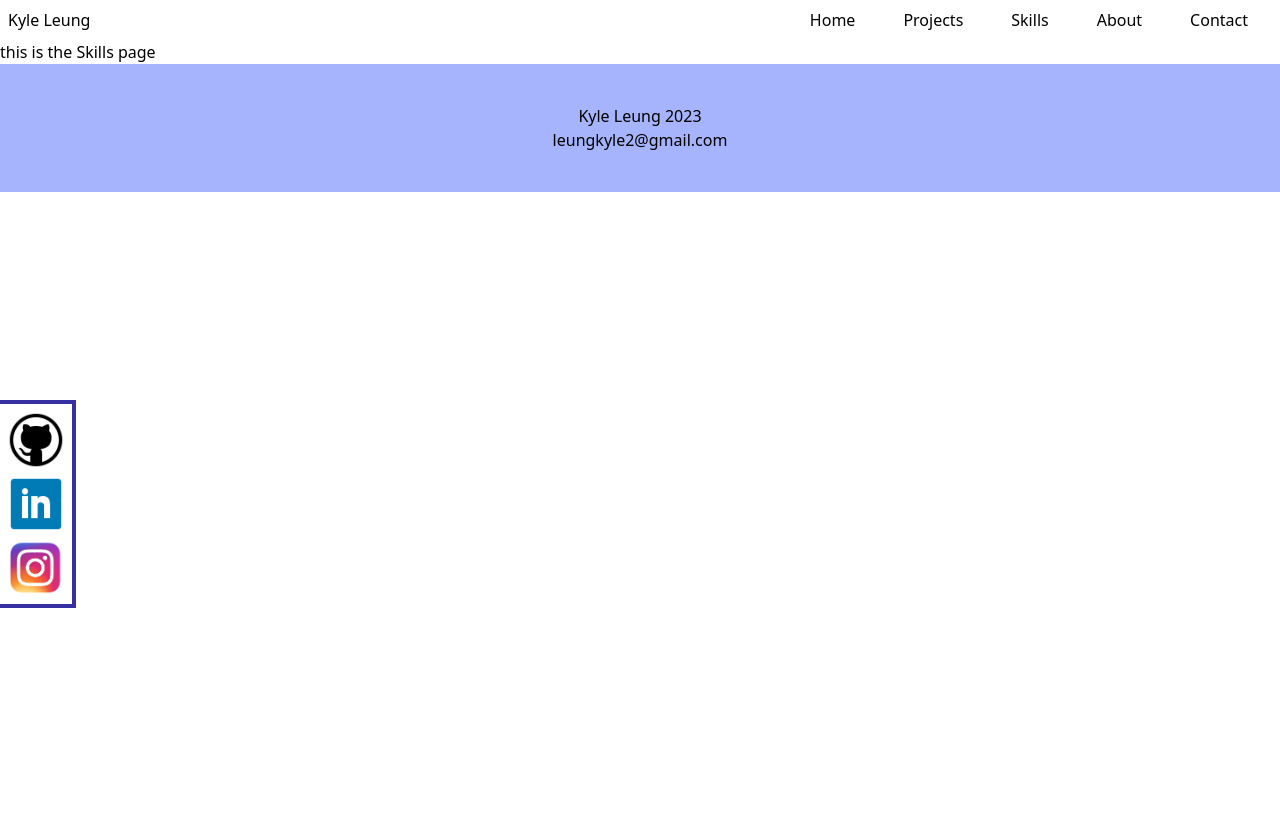
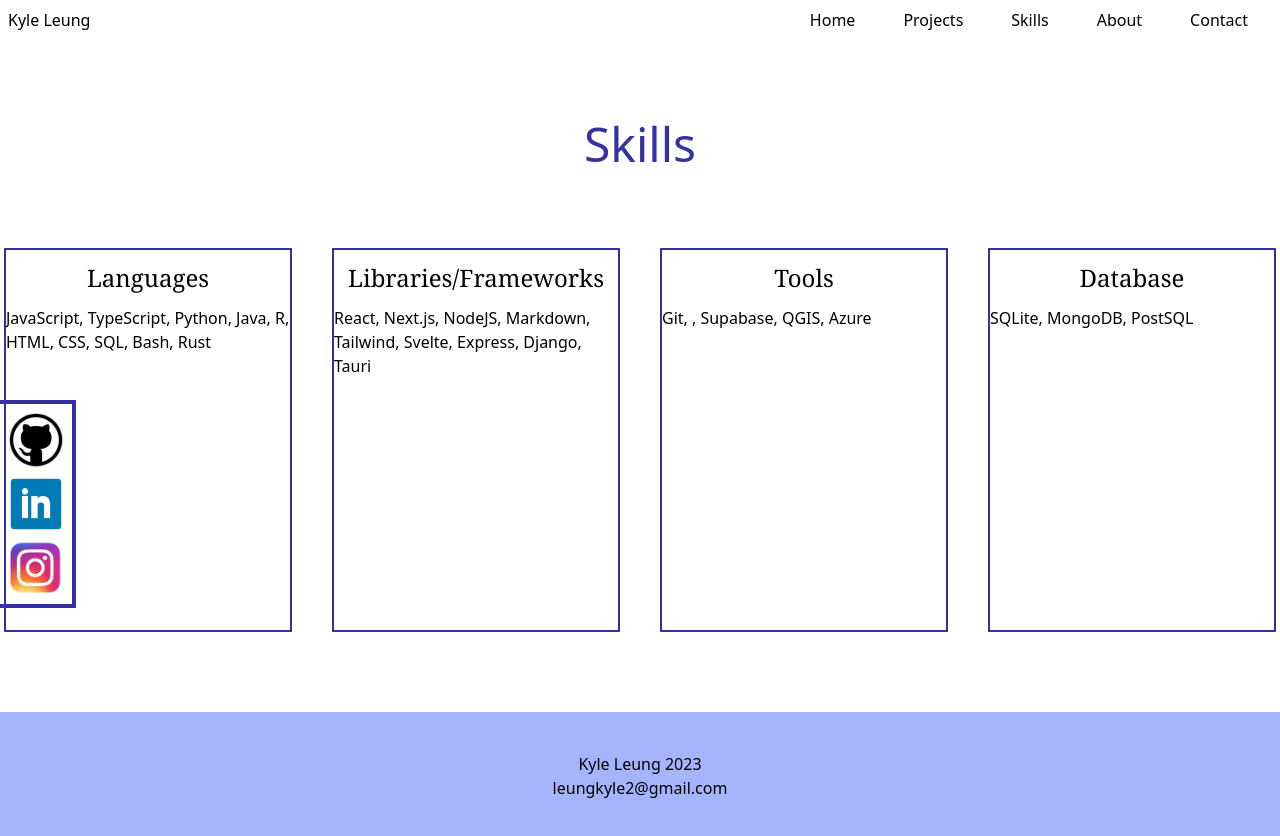
Before and after one commit to kyleung1/Portfolio-v1.5, a Next.js app: page /Skills in a window 1280 px wide. Shown: the top 836 px of the page. Before the commit the page ends 800 px from the top, so only its background shows below. Built offline with nearby package versions, Linux system fonts and the light colour scheme.

Commit message:
started skills

```diff
--- a/app/Landing.tsx
+++ b/app/Landing.tsx
@@ -3,7 +3,7 @@ export default function landing() {
     <>
       <div className="flex justify-around items-center mt-44">
         <div className="">
-          <h1 className="text-9xl text-indigo-800">Kyle Leung</h1>
+          <h1 className="text-9xl text-indigo-800 font-sans">Kyle Leung</h1>
           <h2 className="text-3xl mt-10"><span className="text-xl ml-3">based in</span> Seattle, Washington</h2>
         </div>
         <div className="w-1/4"><img src="/Kyle.PNG"/></div>
--- a/app/Nav.tsx
+++ b/app/Nav.tsx
@@ -7,7 +7,7 @@ export default function Nav() {
         <div className="float-right">
           <Link href='/' className="mx-6 hover:underline">Home</Link>
           <Link href='/Projects' className="mx-6 hover:underline">Projects</Link>
-          <Link href='/ComingSoon' className="mx-6 hover:underline">Skills</Link>
+          <Link href='/Skills' className="mx-6 hover:underline">Skills</Link>
           <Link href='/ComingSoon' className="mx-6 hover:underline">About</Link>
           <Link href='/ComingSoon' className="mx-6 hover:underline">Contact</Link>
         </div>
--- a/app/Project_Preview.tsx
+++ b/app/Project_Preview.tsx
@@ -18,27 +18,27 @@ export default function Project_Preview() {
         <div className="flex justify-center">
           <div className='flex flex-wrap gap-10 justify-center my-20 w-3/4'>
             <div className='bg-indigo-300  xl:w-[500px] lg:w-[280px] md:w-[200px] xl:h-[500px] lg:h-[280px] md:h-[200px] p-5' data-aos="fade-right" data-aos-duration="1500">
-              <h1 className='text-2xl text-neutral-700 text-center my-3'>Personal Website</h1>
+              <h1 className='text-2xl text-neutral-700 text-center my-3 font-serif'>Personal Website</h1>
               <img src="/personal-site.PNG" alt="personal site"/>
               <p className='text-neutral-700'>Next.js, Tailwind, Node.js, TypeScript</p>
             </div>
             <div className='bg-indigo-300  xl:w-[500px] lg:w-[280px] md:w-[200px] xl:h-[500px] lg:h-[280px] md:h-[200px] p-5' data-aos="fade-right" data-aos-duration="1000">
-              <h1 className='text-2xl text-neutral-700 text-center my-3'>Package Tracker</h1>
+              <h1 className='text-2xl text-neutral-700 text-center my-3 font-serif'>Package Tracker</h1>
               <Link href="https://packagetracker.tech/"><img src="/package-tracker.PNG" alt="package tracker"/></Link>
               <p className='text-neutral-700'>Next.js, Firebase, Node.js, TypeScript</p>
             </div>
             <div className='bg-indigo-300  xl:w-[500px] lg:w-[280px] md:w-[200px] xl:h-[500px] lg:h-[280px] md:h-[200px] p-5' data-aos="fade-right" data-aos-duration="500">
-              <h1 className='text-2xl text-neutral-700 text-center my-3'>Replayed</h1>
+              <h1 className='text-2xl text-neutral-700 text-center my-3 font-serif'>Replayed</h1>
               <Link href="https://replayedgg.vercel.app/"><img src="/replayed.PNG" alt="replayed"/></Link>
               <p className='text-neutral-700'>Svelte, Tailwind, TypeScript, Chart.js</p>
             </div>
             <div className='bg-indigo-300  xl:w-[500px] lg:w-[280px] md:w-[200px] xl:h-[500px] lg:h-[280px] md:h-[200px] p-5' data-aos="fade-right" data-aos-duration="1500">
-              <h1 className='text-2xl text-neutral-700 text-center my-3'>Web Dev Evaluator</h1>
+              <h1 className='text-2xl text-neutral-700 text-center my-3 font-serif'>Web Dev Evaluator</h1>
               <Link href="https://webdev-evaluator.vercel.app/"><img src="/webdeveval.PNG" alt="web dev evaluator"/></Link>
               <p className='text-neutral-700'>Next.js, TypeScript, Tailwind, Rust, MongoDB</p>
             </div>
             <div className='bg-indigo-300  xl:w-[500px] lg:w-[280px] md:w-[200px] xl:h-[500px] lg:h-[280px] md:h-[200px] p-5' data-aos="fade-right" data-aos-duration="1000">
-              <h1 className='text-2xl text-neutral-700 text-center my-3'>Seattle Crime Locator</h1>
+              <h1 className='text-2xl text-neutral-700 text-center my-3 font-serif'>Seattle Crime Locator</h1>
               <Link href="https://kyleung1.github.io/SeattleCrimeLocator/"><img src="/crimelocator.PNG" alt="seattle crime locator"/></Link>
               <p className='text-neutral-700'>JavaScript, HTML, CSS, OpenLayers</p>
             </div>
--- /dev/null
+++ b/app/Skills.tsx
@@ -0,0 +1,52 @@
+export default function Skills() {
+  return (
+    <>
+      <div className="flex flex-col justify-center items-center ms mt-20" data-aos="fade-right">
+        <h1 className="text-5xl text-indigo-800">Skills</h1>
+        <div className="h-96 flex justify-around gap-10 my-20">
+          <div className="h-full w-72 border-2 border-indigo-800">
+            <h2 className="text-center p-3 text-2xl font-serif">Languages</h2>
+            <div>
+              <ul>
+                <li>
+                  JavaScript, TypeScript, Python, Java, R, HTML, CSS, SQL, Bash, Rust
+                </li>
+              </ul>
+            </div>
+          </div>
+          <div className="h-full w-72 border-2 border-indigo-800">
+            <h2 className="text-center p-3 text-2xl font-serif">Libraries/Frameworks</h2>
+            <div>
+              <ul>
+                <li>
+                  React, Next.js, NodeJS, Markdown, Tailwind, Svelte, Express, Django, Tauri
+                </li>
+              </ul>
+            </div>
+          </div>
+          <div className="h-full w-72 border-2 border-indigo-800">
+            <h2 className="text-center p-3 text-2xl font-serif">Tools</h2>
+            <div>
+              <ul>
+                <li>
+                  Git, , Supabase, QGIS, Azure
+                </li>
+              </ul>
+            </div>
+          </div>
+          <div className="h-full w-72 border-2 border-indigo-800">
+            <h2 className="text-center p-3 text-2xl font-serif">Database</h2>
+            <div>
+              <ul>
+                <li>
+                  SQLite, MongoDB, PostSQL
+                </li>
+              </ul>
+            </div>
+          </div>
+        </div>
+        {/* Languages, Libraries/Frameworks, Tools, Database */}
+      </div>
+    </>
+  )
+}
--- a/app/Skills/page.tsx
+++ b/app/Skills/page.tsx
@@ -1,7 +1,9 @@
+import Skills from "../Skills";
+
 export default function page() {
     return (
       <>
-        <h1>this is the Skills page</h1>
+        <Skills/>
       </>
     )
   }
--- a/app/page.tsx
+++ b/app/page.tsx
@@ -1,5 +1,6 @@
 import Landing from "./Landing"
 import Project_Preview from "./Project_Preview"
+import Skills from "./Skills"
 import Spacing from "./Spacing"
 
 export default function Home() {
@@ -9,9 +10,7 @@ export default function Home() {
       <Spacing/>
       <Project_Preview/>
       <Spacing/>
-      <div className="flex justify-center mt-20" data-aos="fade-right">
-        <h1 className="text-5xl text-indigo-800">Skills</h1>
-        </div>
+      <Skills/>
     </div>
   )
 }
```
Also changed, not shown: 1 other file (tests, documents, lock files or other folders).
